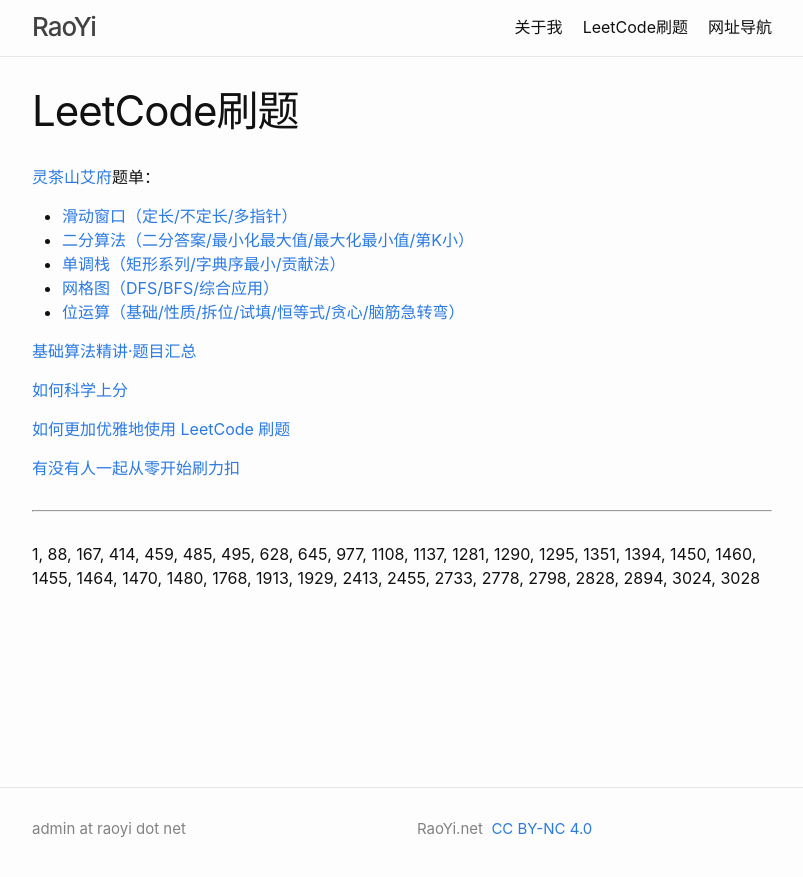
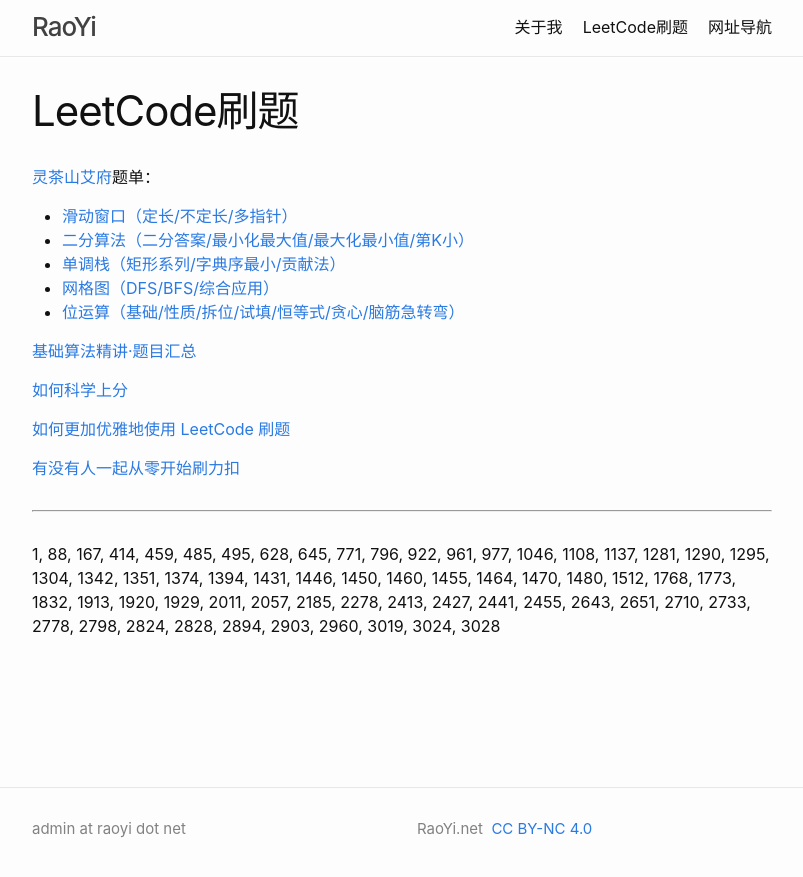
Before and after one commit to raoyi/raoyi.github.io, a Jekyll site: the page built from leetcode.md, in a window 1280 px wide. Shown: the top 877 px of the page, without its empty margins (238-1041 px from the left). Built offline with Jekyll 4.4.1, drawn with Linux system fonts in a browser that asks for light colours.

Commit message:
Update leetcode.md

```diff
--- a/leetcode.md
+++ b/leetcode.md
@@ -20,4 +20,4 @@
 
 <hr />
 
-1, 88, 167, 414, 459, 485, 495, 628, 645, 977, 1108, 1137, 1281, 1290, 1295, 1351, 1394, 1450, 1460, 1455, 1464, 1470, 1480, 1768, 1913, 1929, 2413, 2455, 2733, 2778, 2798, 2828, 2894, 3024, 3028
+1, 88, 167, 414, 459, 485, 495, 628, 645, 771, 796, 922, 961, 977, 1046, 1108, 1137, 1281, 1290, 1295, 1304, 1342, 1351, 1374, 1394, 1431, 1446, 1450, 1460, 1455, 1464, 1470, 1480, 1512, 1768, 1773, 1832, 1913, 1920, 1929, 2011, 2057, 2185, 2278, 2413, 2427, 2441, 2455, 2643, 2651, 2710, 2733, 2778, 2798, 2824, 2828, 2894, 2903, 2960, 3019, 3024, 3028
```
